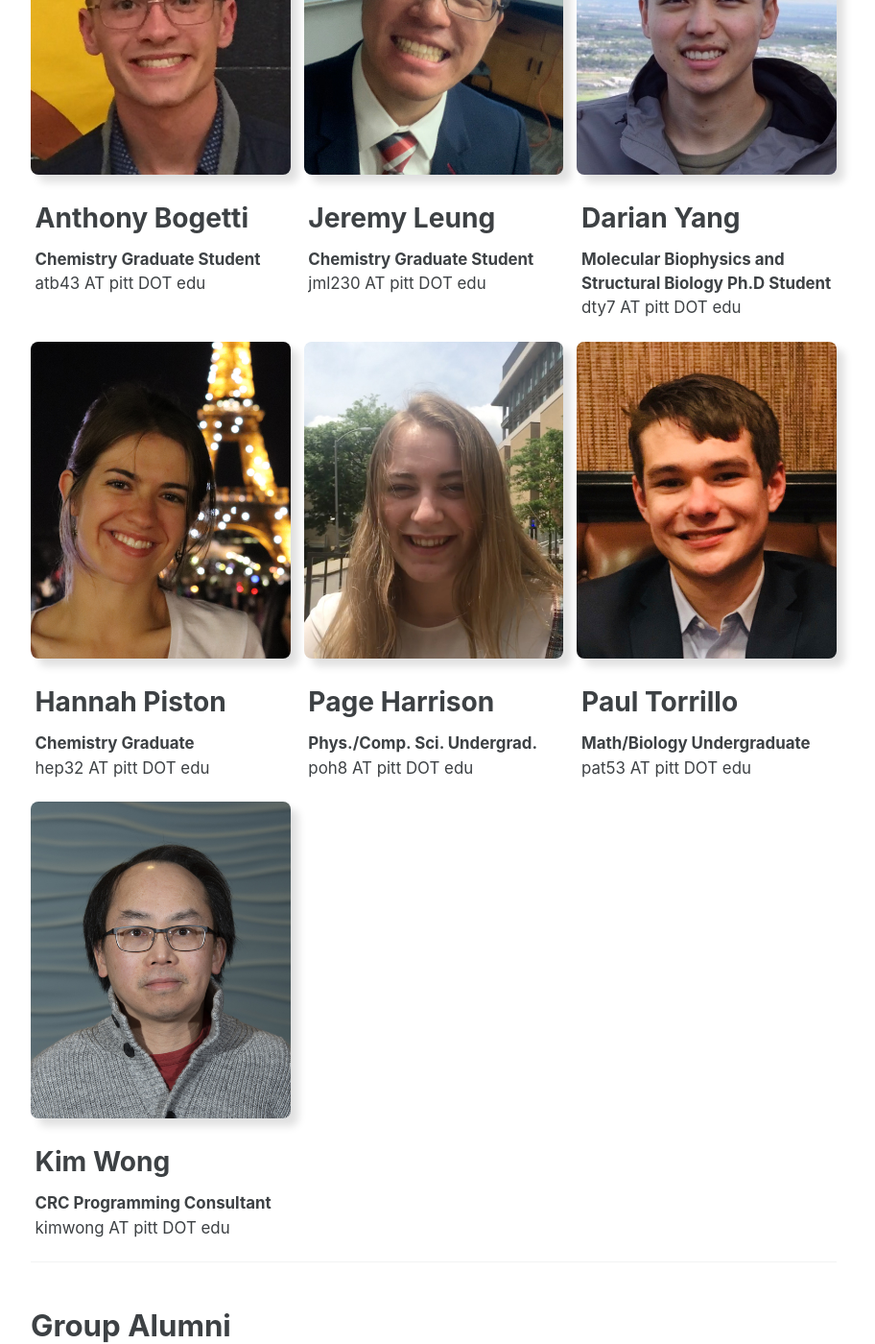
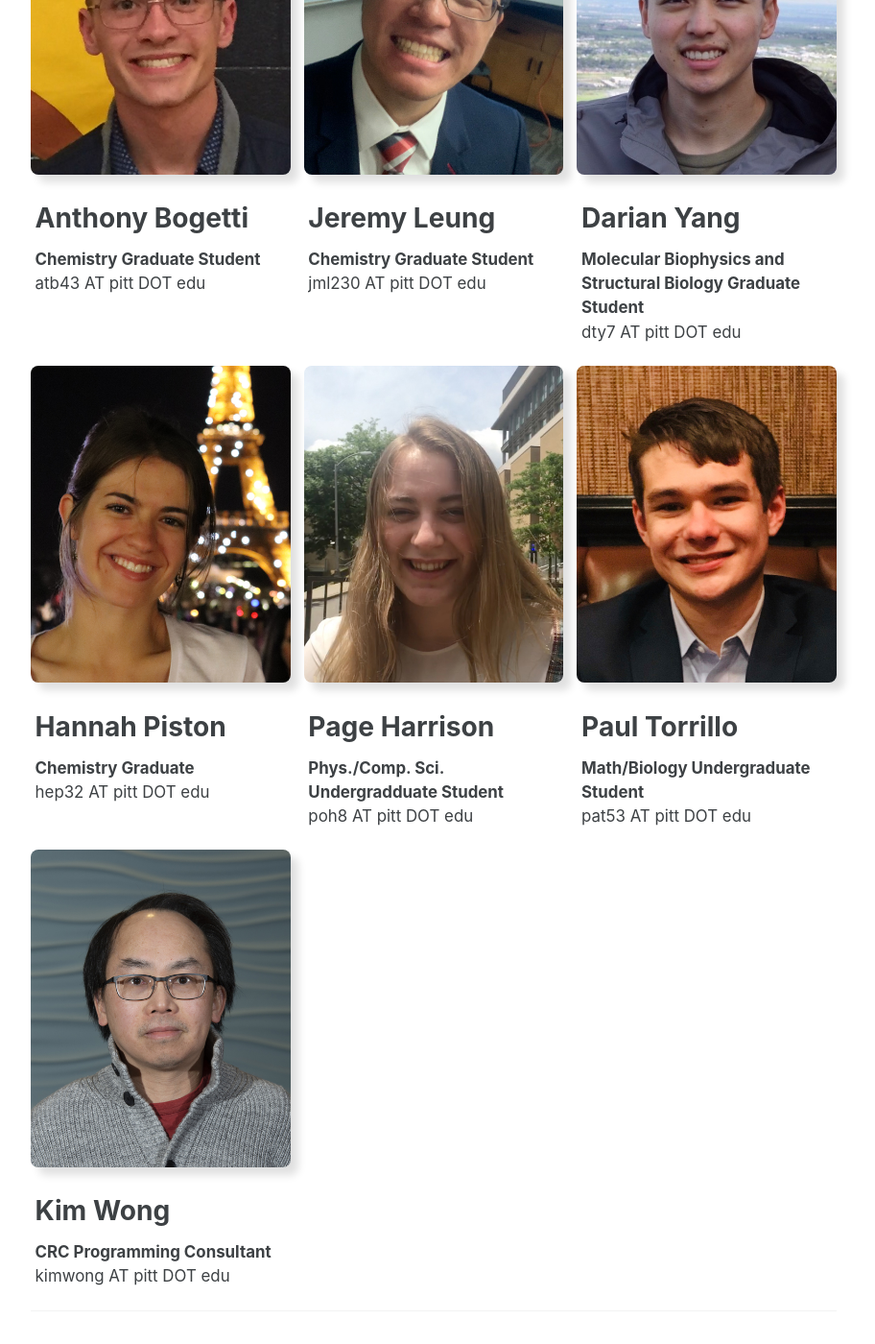
Before and after one commit to darianyang/mm-github-pages-test, a Jekyll site: the page built from _pages/people.md, in a window 1280 px wide and 1400 px high, scrolled down 870 px. Shown: the whole window at 96% size, without its empty margins (188-1100 px from the left). Built offline with Jekyll 4.4.1, drawn with Linux system fonts in a browser that asks for light colours; cached includes are drawn as plain includes.

Commit message:
fix inconsistencies in text

```diff
--- a/_pages/people.md
+++ b/_pages/people.md
@@ -38,7 +38,7 @@ current_group:
     alt: "Darian Yang"
     title: "Darian Yang"
     excerpt: "
-    **Molecular Biophysics and Structural Biology Ph.D Student**<br>
+    **Molecular Biophysics and Structural Biology Graduate Student**<br>
     dty7 AT pitt DOT edu
     "
   - image_path: /assets/images/people/HEP.jpg
@@ -52,14 +52,14 @@ current_group:
     alt: "Page Harrison"
     title: "Page Harrison"
     excerpt: "
-    **Phys./Comp. Sci. Undergrad.**<br>
+    **Phys./Comp. Sci. Undergradduate Student**<br>
     poh8 AT pitt DOT edu
     "
   - image_path: /assets/images/people/PAT.jpg
     alt: "Paul Torrillo"
     title: "Paul Torrillo"
     excerpt: "
-    **Math/Biology Undergraduate**<br>
+    **Math/Biology Undergraduate Student**<br>
     pat53 AT pitt DOT edu
     "
   - image_path: /assets/images/people/KFW.jpg
```
